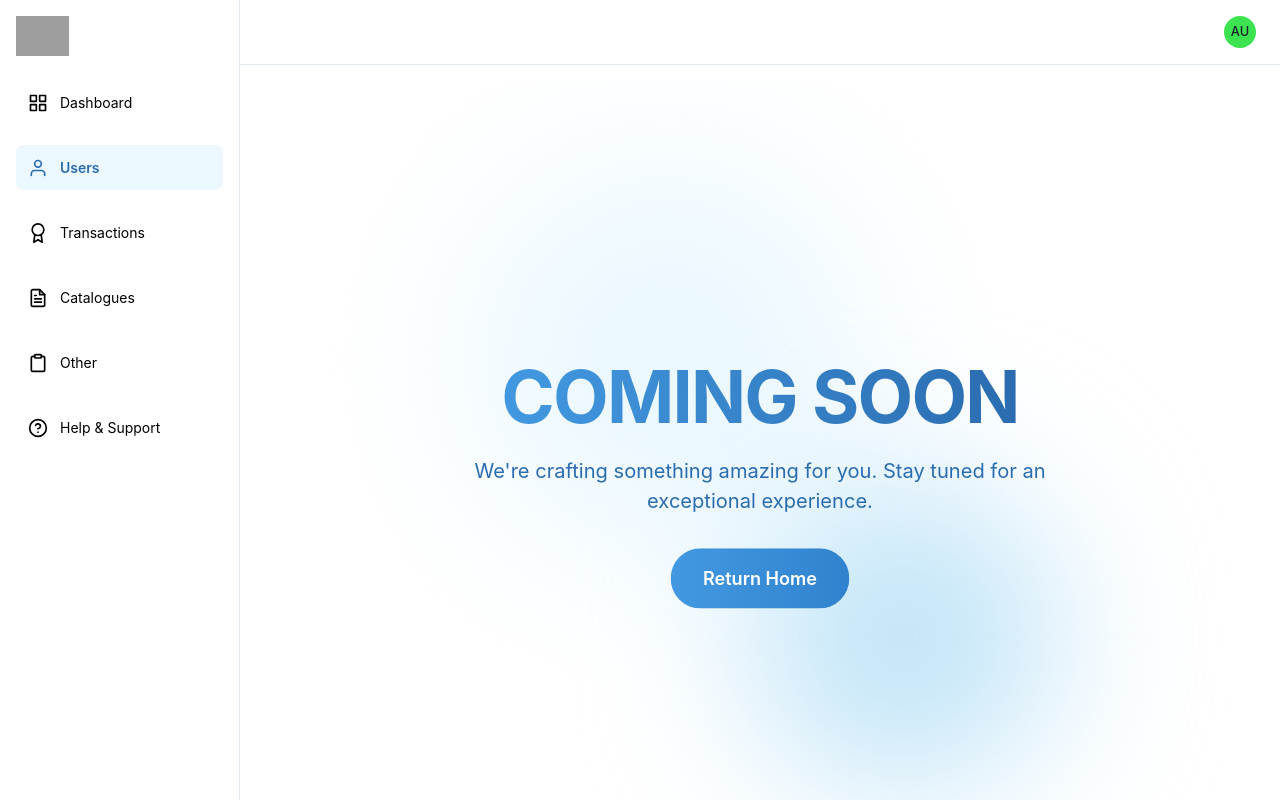
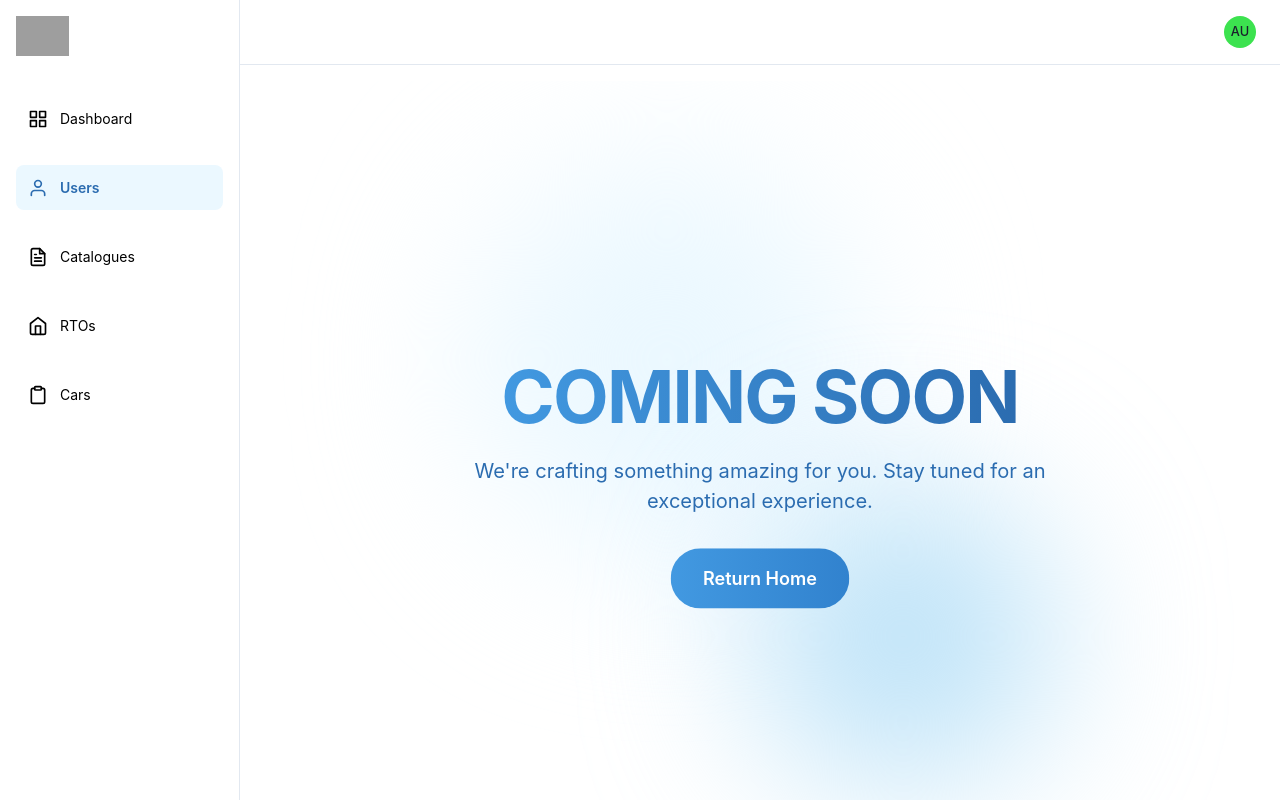
Before and after one commit to fahamali7/97cars-admin, a React (Vite) app in the folder admin-panel/: page /users in a window 1280 px wide. Built offline with nearby package versions, Linux system fonts and the light colour scheme; grey boxes are pictures that could not be loaded.

Commit message:
initial-update

```diff
--- a/admin-panel/src/components/SideBarDrawer.jsx
+++ b/admin-panel/src/components/SideBarDrawer.jsx
@@ -18,7 +18,8 @@ import {
   FiAward,
   FiFileText,
   FiClipboard,
-  FiHelpCircle
+  FiHelpCircle,
+  FiHome
 } from "react-icons/fi";
 import { Link, useLocation } from "react-router-dom";
 // import { NavItem } from "./Sidebar2";
@@ -27,7 +28,7 @@ const SidebarDrawer = ({ isOpen, onClose }) => {
     <Drawer isOpen={isOpen} placement="left" onClose={onClose}>
       <DrawerOverlay />
       <DrawerContent>
-        <DrawerHeader borderBottom="1px solid #edf2f7">
+        <DrawerHeader borderBottom="1px solid #edf2f7" mb={8}>
           <img
             src="https://97cars.com/logo.png"
             alt="Logo"
@@ -37,14 +38,13 @@ const SidebarDrawer = ({ isOpen, onClose }) => {
         </DrawerHeader>
 
         <DrawerBody>
-          <VStack spacing={5} align="stretch">
+          <VStack spacing={8} align="stretch">
             <NavItem icon={FiGrid} label="Dashboard" to= "/" />
             <NavItem icon={FiUser} label="Users" to="/users" />
-            <NavItem icon={FiAward} label="Transactions" to="/transactions" />
             <NavItem icon={FiFileText} label="Catalogues" to ="/catalogues" />
-            <NavItem icon={FiClipboard} label="Other" to ="/others" />
+            <NavItem icon={FiHome} label="RTOs" to="/rto" />
+            <NavItem icon={FiClipboard} label="Cars" to ="/cars" />
             <Divider />
-            <NavItem icon={FiHelpCircle} label="Help & Support" />
           </VStack>
         </DrawerBody>
       </DrawerContent>
--- a/admin-panel/src/components/Sidebar2.jsx
+++ b/admin-panel/src/components/Sidebar2.jsx
@@ -26,7 +26,8 @@ import {
   FiClipboard,
   FiHelpCircle,
   FiUser,
-  FiAward
+  FiAward,
+  FiHome
 } from "react-icons/fi";
 import { HamburgerIcon } from '@chakra-ui/icons';
 import {Link, useLocation} from 'react-router-dom';
@@ -44,7 +45,7 @@ const Sidebar2 = () => {
       borderRightWidth="1px"
       p={4}
     >
-      <Flex align="center" mb={6} justifyContent="space-between">
+      <Flex align="center" mb={10} justifyContent="space-between">
         <img
           src='https://97cars.com/logo.png'
           alt="Logo"
@@ -53,13 +54,12 @@ const Sidebar2 = () => {
         {!isDesktop && <DrawerCloseButton position="relative" top={0} right={0} />}
       </Flex>
       {/* <Divider mb={4} /> */}
-      <VStack spacing={5} align="stretch">
+      <VStack spacing={6} align="stretch">
         <NavItem icon={FiGrid} label="Dashboard" to = "/" />
         <NavItem icon={FiUser} label="Users" to ="/users" />
-        <NavItem icon={FiAward} label="Transactions" to ="/transactions" />
         <NavItem icon={FiFileText} label="Catalogues"  to = "/catalogues"/>
-        <NavItem icon={FiClipboard} label="Other" to ="/others" />
-        <NavItem icon={FiHelpCircle} label="Help & Support" to = "/Contact-Us" />
+        <NavItem icon={FiHome} label="RTOs" to ="/rto" />
+        <NavItem icon={FiClipboard} label="Cars" to ="/cars" />
       </VStack>
     </Box>
   );
```
